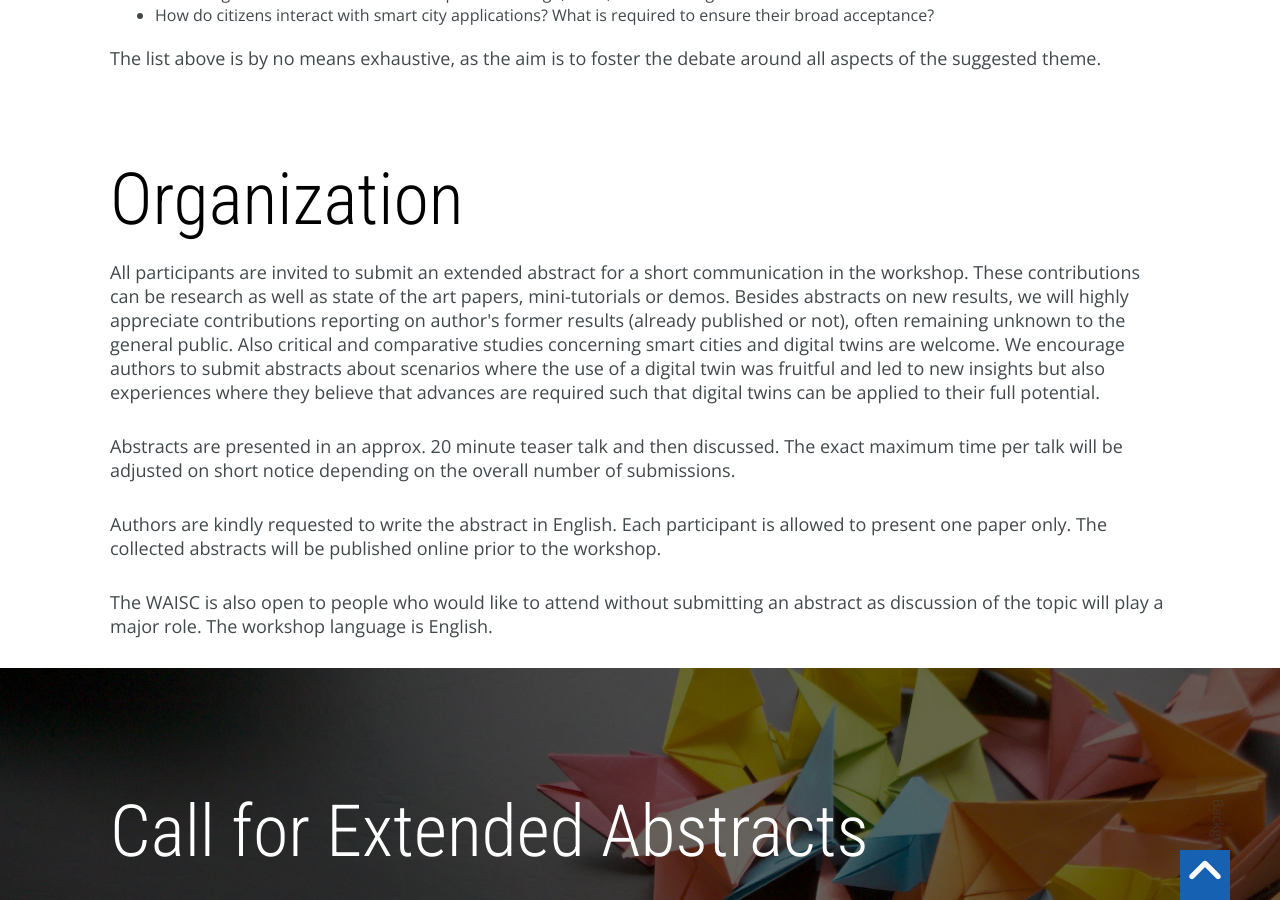
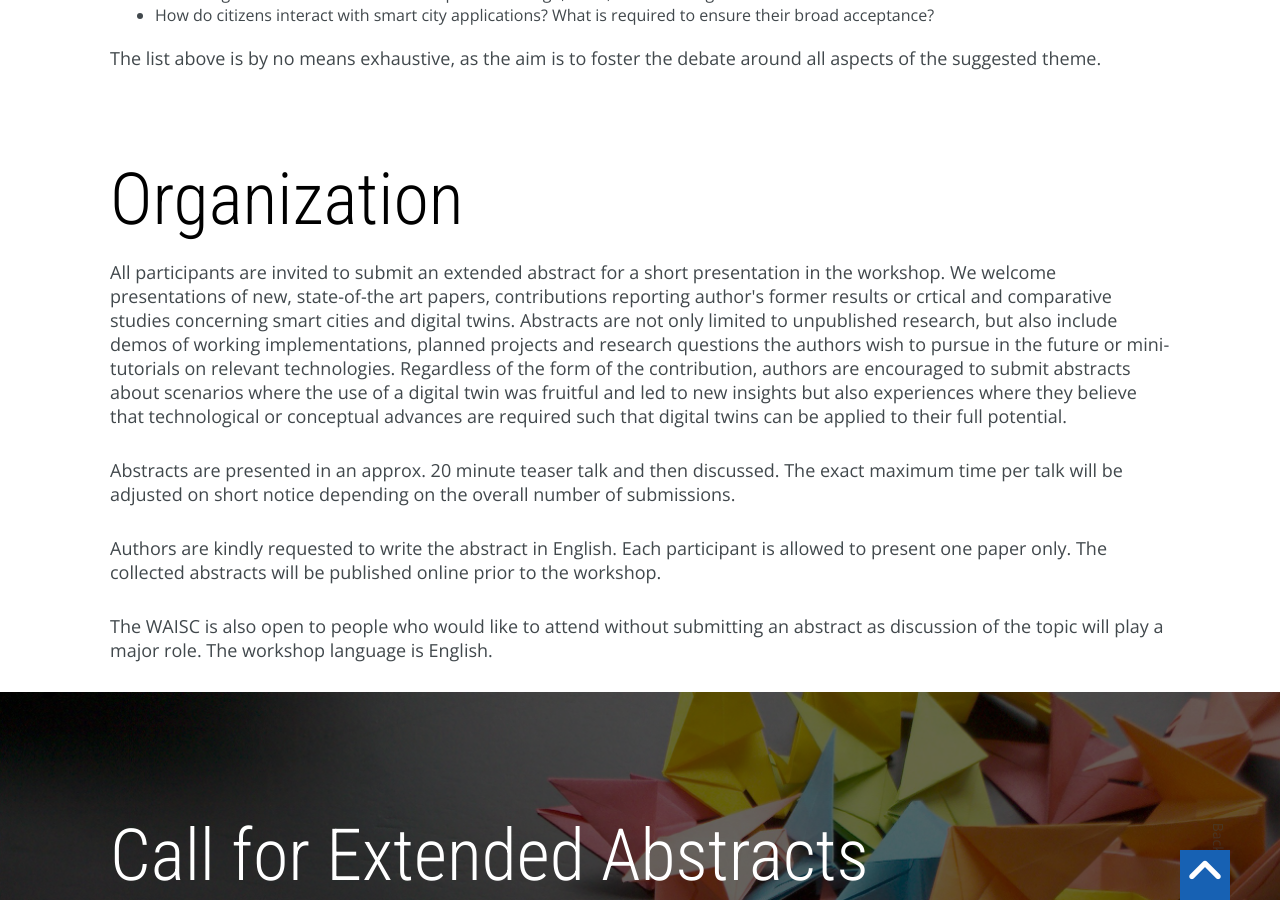
Before and after one commit to DFKI/waisc2022.dfki.de, a Jekyll site: the page built from index.html, in a window 1280 px wide and 900 px high, scrolled down 1562 px. Built offline with Jekyll 4.4.1, drawn with Linux system fonts in a browser that asks for light colours; nearby versions of some CDN libraries; some web fonts are replaced; library files that are not in the unit come from our copies; some of the changed text lies outside the part shown.

Commit message:
Änderungen im Organization Teil und Änderungen im ersten Absatz

```diff
--- a/index.html
+++ b/index.html
@@ -8,7 +8,7 @@
    <div class="container">
       <h3><strong>WAISC @ KI2022 in Trier</strong><br />Workshop at the <a href="https://ki2022.gi.de/" target="_blank">45th German Conference on Artificial Intelligence</a></h3>
 
-      <p>With the rising importance of the concept of <em>smart cities</em> as a collective term describing the use of information technology in urban contexts, <em>digital twins</em> for cities have become a popular topic in recent years. Research and concepts related to both are influenced by different spheres of artificial intelligence: acquisition and evaluation of large quantities of data, semantic technologies, agent-based modeling/distributed simulation, but also the human-computer interaction challenges that arise from the work with digital twins. As such, both topics are deeply nested in the context of AI.</p>
+      <p>With the rising importance of the concept of <em>smart cities</em> as a collective term describing the use of information technology in urban contexts, <em>digital twins</em> for cities are a promising topic that offers potential that has not been fully explored yet. Research and concepts related to both are influenced by different spheres of artificial intelligence: acquisition and evaluation of large quantities of data, semantic technologies, agent-based modeling/distributed simulation, but also the human-computer interaction challenges that arise from the work with digital twins. As such, both topics are deeply nested in the context of AI.</p>
 
       <p>This involves many sophisticated and interdisciplinary research questions that go far beyond application scenarios in the Industry 4.0 environment, where the concept of digital twins has emerged in the area of manufacturing processes. For instance, there are open questions of representation per se (what constitutes a smart city in the first place?), a variety of fields of applications (mobility, health, education, energy supply, etc.), their architecture and implementation as distributed artificial intelligence systems, as well as aspects relating to the integration and protection of data and other related ethical questions. Further, making such systems accessible to users through visualization and interaction is another topic of interest. In this workshop, we aim to examine the different angles and technologies from which the smart city concept can benefit from AI and digital twins.
 	  </p>
@@ -46,7 +46,9 @@
    <div class="container">
       <h2>Organization</h2>
 
-      <p class="text">All participants are invited to submit an extended abstract for a short communication in the workshop. These contributions can be research as well as state of the art papers, mini-tutorials or demos. Besides abstracts on new results, we will highly appreciate contributions reporting on author's former results (already published or not), often remaining unknown to the general public. Also critical and comparative studies concerning smart cities and digital twins are welcome. We encourage authors to submit abstracts about scenarios where the use of a digital twin was fruitful and led to new insights but also experiences where they believe that advances are required such that digital twins can be applied to their full potential.</p>
+      <p class="text">All participants are invited to submit an extended abstract for a short presentation in the workshop. We welcome presentations of new, state-of-the art papers, contributions reporting author's former results or crtical and comparative studies concerning smart cities and digital twins. Abstracts are not only limited to unpublished research, but also include demos of working implementations, planned projects and research questions the authors wish to pursue in the future or mini-tutorials on relevant technologies. Regardless of the form of the contribution, authors are encouraged to submit abstracts about scenarios where the use of a digital twin was fruitful and led to new insights but also experiences where they believe that technological or conceptual advances are required such that digital twins can be applied to their full potential.
+
+	</p>
 
       <p class="text">Abstracts are presented in an approx. 20 minute teaser talk and then discussed. The exact maximum time per talk will be adjusted on short notice depending on the overall number of submissions.</p>
 
```
